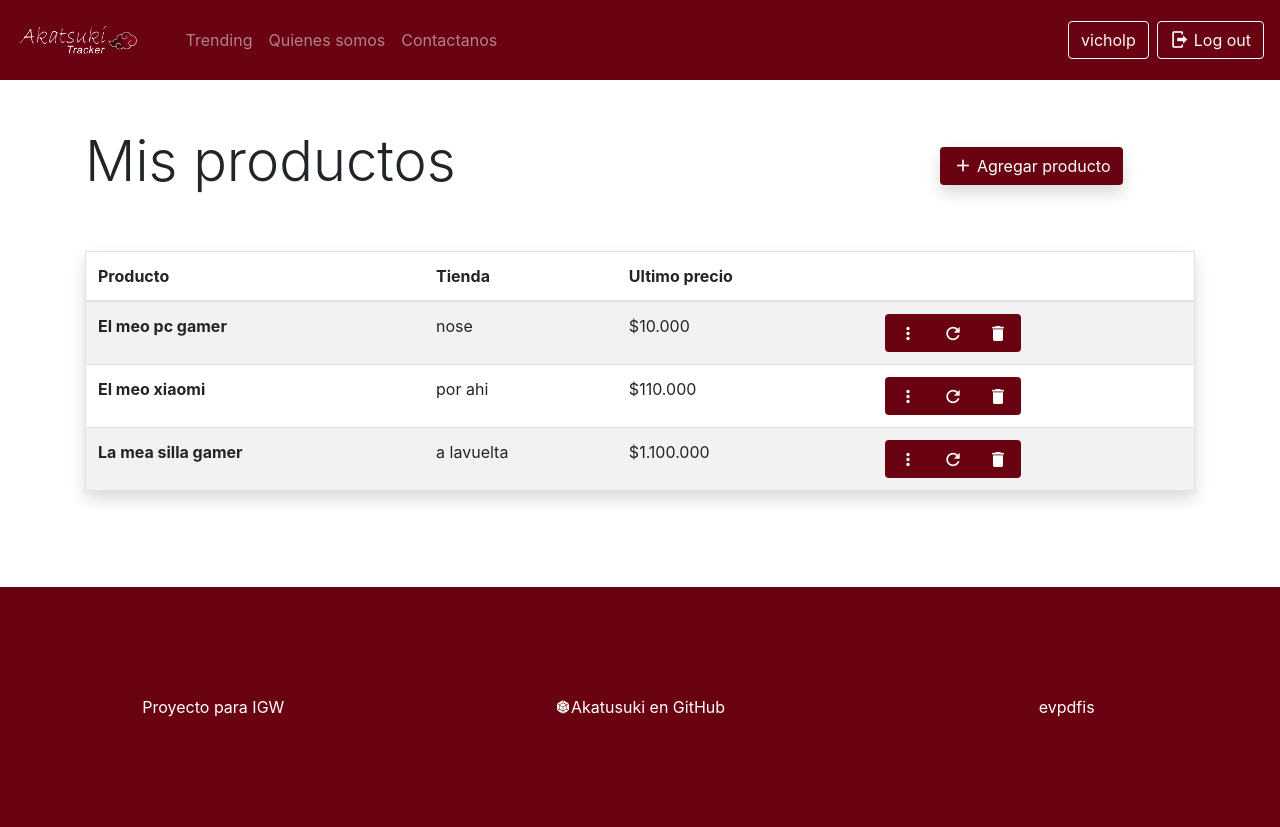
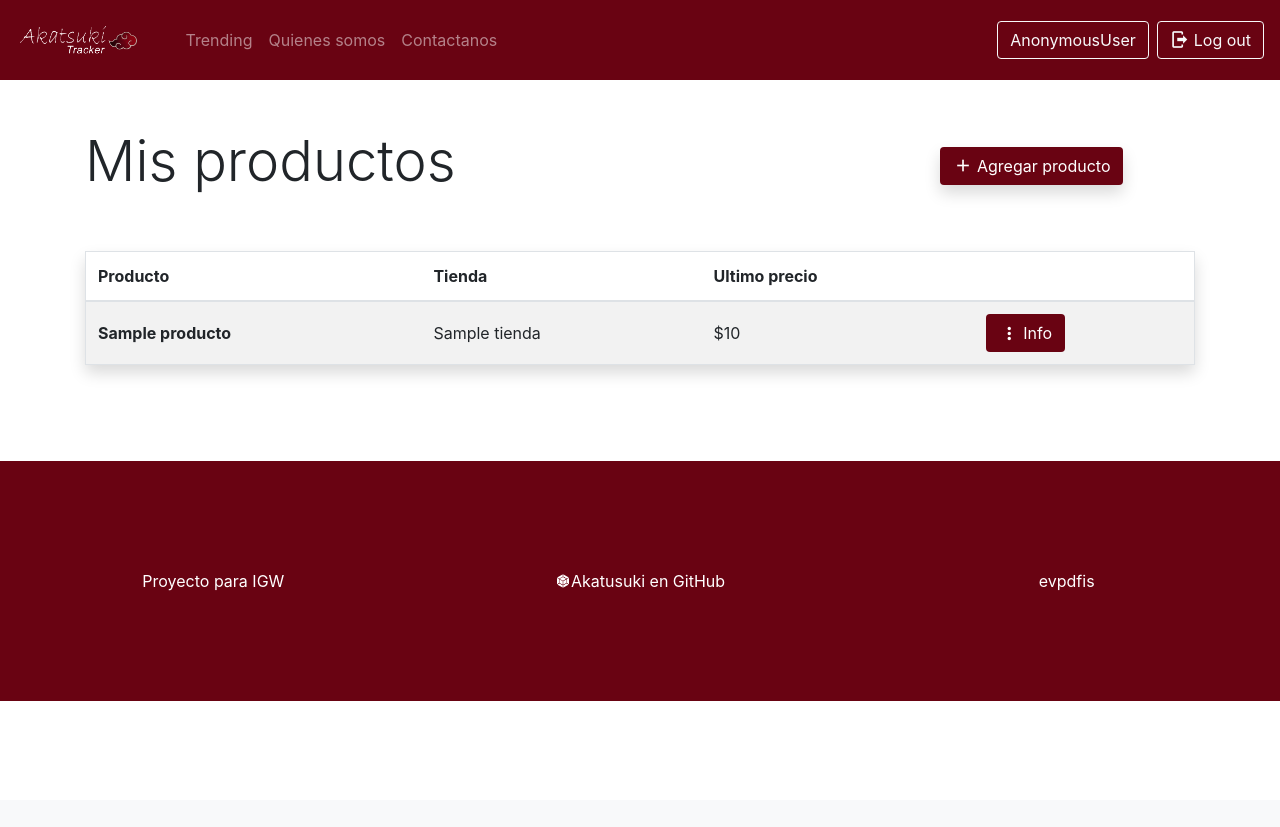
Before and after one commit to AkatsukiTracker/AkatsukiTracker, a Django app: template akatsuki/templates/tracker/index.html in a window 1280 px wide. After the commit the page ends 701 px from the top, so only its background shows below. Run offline with Django 3.2, Linux system fonts and the light colour scheme; the template is opened without the code that fills it: most values are stand-ins (such as "Sample title", 1, 10 or a date in 2020); some libraries are stand-ins or nearby versions.

Commit message:
dashboard trending y navbar dinamico

```diff
--- a/akatsuki/templates/home/template.html
+++ b/akatsuki/templates/home/template.html
@@ -29,9 +29,9 @@
   </button>
   <div class="collapse navbar-collapse" id="navbarNavAltMarkup">
     <div class="navbar-nav mr-auto">
-      <a href="trending" class="nav-link"> Trending</a>
-      <a href="about" class="nav-link"> Quienes somos</a>
-      <a href="contacto" class="nav-link"> Contactanos</a>
+      <a href="/trending" class="nav-link"> Trending</a>
+      <a href="/about" class="nav-link"> Quienes somos</a>
+      <a href="/contacto" class="nav-link"> Contactanos</a>
     </div>
       <a href="/login" class="btn btn-outline-light mdi mdi-login mr-2" > Log in</a>
       <a href="/register" class="btn btn-outline-light mdi mdi-new-box"> Sign Up</a>
--- a/akatsuki/templates/tracker/check_url.html
+++ /dev/null
@@ -1,6 +0,0 @@
-
-
-<!-- scripts -->
-<script src="http://cdnjs.cloudflare.com/ajax/libs/moment.js/2.8.2/moment.min.js"></script>
-{% load static %}
-<script src="{% static '/scripts/tracker.js' %}"></script>
--- a/akatsuki/templates/tracker/index.html
+++ b/akatsuki/templates/tracker/index.html
@@ -2,6 +2,8 @@
 {% load static %}
 {% block title %}Mis productos{% endblock %}
 {% block content %}
+
+
 
 <div class="container-fluid">
   <div class="container-lg">
@@ -46,42 +48,18 @@
                 </tr>
               </thead>
               <tbody>
+                {% for producto in productos %}
                   <tr>
-                  <th scope="row">El meo pc gamer</th>
-                  <td>nose</td>
-                  <td>$10.000</td>
+                    <th class="align-middle">{{producto.nombre}}</th>
+                    <td class="align-middle">{{producto.tienda}}</td>
+                    <td class="align-middle">${{producto.precio}}</td>
                     <td>
                       <div class="btn-group">
-                      <button type="button" class="btn bg-akatsuki text-white mdi mdi-dots-vertical"></button>
-                      <button type="button" class="btn bg-akatsuki text-white mdi mdi-refresh"></button>
-                      <button type="button" class="btn bg-akatsuki text-white mdi mdi-delete"></button>
+                        <button type="button" class="btn bg-akatsuki text-white mdi mdi-dots-vertical">Info</button>
                       </div>
                     </td>
                   </tr>
-                <tr>
-                  <th scope="row">El meo xiaomi</th>
-                  <td>por ahi</td>
-                  <td>$110.000</td>
-                  <td>
-                    <div class="btn-group">
-                      <button type="button" class="btn bg-akatsuki text-white mdi mdi-dots-vertical"></button>
-                      <button type="button" class="btn bg-akatsuki text-white mdi mdi-refresh"></button>
-                      <button type="button" class="btn bg-akatsuki text-white mdi mdi-delete"></button>
-                    </div>
-                  </td>
-                </tr>
-                <tr>
-                  <th scope="row">La mea silla gamer</th>
-                  <td>a lavuelta</td>
-                  <td>$1.100.000</td>
-                  <td>
-                    <div class="btn-group">
-                      <button type="button" class="btn bg-akatsuki text-white mdi mdi-dots-vertical"></button>
-                      <button type="button" class="btn bg-akatsuki text-white mdi mdi-refresh"></button>
-                      <button type="button" class="btn bg-akatsuki text-white mdi mdi-delete"></button>
-                    </div>
-                  </td>
-                </tr>
+                {% endfor %}
               </tbody>
             </table>
           </div>
--- a/akatsuki/templates/tracker/template.html
+++ b/akatsuki/templates/tracker/template.html
@@ -28,12 +28,17 @@
   </button>
   <div class="collapse navbar-collapse" id="navbarNavAltMarkup">
     <div class="navbar-nav mr-auto">
-      <a href="trending" class="nav-link" > Trending</a>
-      <a href="about" class="nav-link " > Quienes somos</a>
-      <a href="contactanos" class="nav-link"  > Contactanos</a>
+      <a href="/tracker/trending" class="nav-link">Trending</a>
+      <a href="/about" class="nav-link">Quienes somos</a>
+      <a href="/contactanos" class="nav-link">Contactanos</a>
     </div>
-      <a href="/tracker/profile" class="btn btn-outline-light mr-2" > vicholp</a>
-      <a href="/logout" class="btn btn-outline-light mdi mdi-logout">Log out</a>
+      {% if user %}
+        <a href="/tracker/profile" class="btn btn-outline-light mr-2">{{user}}</a>
+        <a href="/logout" class="btn btn-outline-light mdi mdi-logout">Log out</a>
+      {% else %}
+        <a href="/login" class="btn btn-outline-light mdi mdi-login mr-2" > Log in</a>
+        <a href="/register" class="btn btn-outline-light mdi mdi-new-box"> Sign Up</a>
+      {% endif %}
   </div>
 </nav>
 
```
Also changed, not shown: akatsuki/apps/tracker/views.py (+24 -9 lines), akatsuki/templates/tracker/trending.html (+9 -35 lines), akatsuki/apps/others/views.py (line endings or trailing spaces), akatsuki/templates/tracker/add_product.html (deleted). Lines whose indentation alone changed are shown as unchanged.
